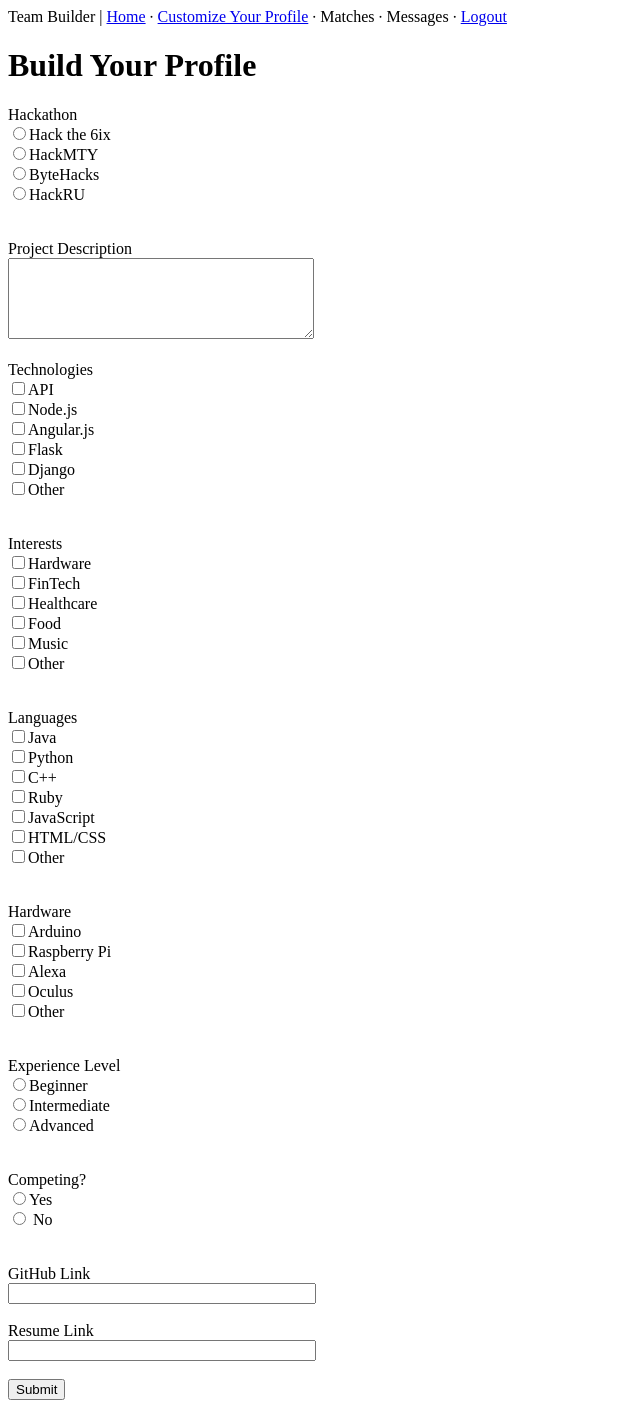
After one commit to amulya/teambuilder, a Flask app: page /preferences in a window 1280 px wide. The commit adds this page. Shown: the whole page, without its empty margins (0-640 px from the left). Run offline with Flask 2, Linux system fonts and the light colour scheme; the visitor is signed in with stand-in values (Sample User, id 1); parts of the project's set-up code (start-up, migrations or seed data) failed here and were passed over; some libraries are stand-ins or nearby versions.

Commit message:
added profile page + updated routing

```diff
--- a/app.py
+++ b/app.py
@@ -15,13 +15,13 @@ app.config['MYSQL_PASSWORD'] = db['mysql_password']
 app.config['MYSQL_DB'] = db['mysql_db']
 
 mysql = MySQL(app)
+profilePage = [[]]
 
 @app.route('/', methods = ["GET"])
 def index():
 	if 'username' in session:
 		username_session = escape(session['username']).capitalize()
 		return render_template('index.html', username=username_session)
-		#return redirect(url_for('profile'))
 	return render_template('index.html')
 
 @app.route('/login', methods = ["GET", "POST"])
@@ -96,10 +96,11 @@ def logout():
 	session.pop('username', None)
 	return redirect(url_for('index'))
 
-@app.route('/profile', methods = ["GET","POST"])
-def profile():
+@app.route('/preferences', methods = ["GET","POST"])
+def prefs():
 	isError = False
 	error = []
+	profilePage = [[]]
 	#tech=None
 	if 'username' not in session:
 		return render_template('index.html')
@@ -122,6 +123,17 @@ def profile():
 		languages = request.form.getlist('languages[]')
 		ints = request.form.getlist('interests[]')
 		hardware = request.form.getlist('hardware[]')
+
+		profilePage[0] = [hackathon_form]
+		profilePage[1] = [projIdea_form]
+		profilePage[2] = tech
+		profilePage[3] = interests
+		profilePage[4] = languages
+		profilePage[5] = hardware
+		profilePage[6] = [exper]
+		profilePage[7] = [compLevel_form]
+		profilePage[8] = [gitLink_form]
+		profilePage[9] = [resume_form]
 
 		cur = mysql.connection.cursor()
 		cur.execute("SELECT userID FROM user WHERE username=%s", [username])
@@ -218,11 +230,17 @@ def profile():
 
 		# if error(s), render template early
 		if isError:
-			render_template('profile.html', error = error)
+			render_template('prefs.html', error = error)
 
 		flash('Thanks for filling out your profile! Click here to find your matches.')
-		return redirect(url_for('index', username=username_session))
-	return render_template('profile.html', username=username_session)
+		return render_template('profile.html', username=username_session, profilePage=profilePage)
+	return render_template('prefs.html', username=username_session)
+
+@app.route('/profile')
+def profile():
+	if len(profilePage) > 0:
+		render_template(url_for('profile', profilePage=profilePage))
+	render_template(url_for('profile'))
 
 app.secret_key = 'MVB79L'
 
--- a/templates/base.html
+++ b/templates/base.html
@@ -10,9 +10,12 @@
 		<div>Team Builder |
 			<a href="{{ url_for('index') }}">Home</a> ∙
 			{% if username %}
-			<a href="{{ url_for('profile') }}">Profile</a> ∙
+			<a href="{{ url_for('prefs') }}">Customize Your Profile</a> ∙
 			Matches ∙
 			Messages ∙
+			{% if profilePage %}
+			<a href="{{ url_for('profile') }}">Your Profile</a> ∙
+			{% endif %}
 			<a href="{{ url_for('logout') }}">Logout</a>
 			{% else %}
 			<a href="{{ url_for('login') }}">Login</a> ∙
--- /dev/null
+++ b/templates/prefs.html
@@ -0,0 +1,96 @@
+<!DOCTYPE html>
+<html>
+<head>
+	<title>Customize Your Preferences</title>
+
+</head>
+<body>
+
+{% extends "base.html" %}
+
+{% block content %}
+
+<h1>Build Your Profile</h1>
+
+{% for error in error%}
+	<p style="color:red">{{ error }}</p>
+{% endfor %}
+
+<form action="" method="POST">
+	Hackathon<br>
+	<input type="radio" name="hackathon" value="ht6">Hack the 6ix<br>
+	<input type="radio" name="hackathon" value="hackmty">HackMTY<br>
+	<input type="radio" name="hackathon" value="bytehacks">ByteHacks<br>
+	<input type="radio" name="hackathon" value="hackru">HackRU<br>
+	<br><br>
+
+	Project Description <br>
+	<textarea type="text" name="projIdea" style="width: 300px;height: 75px" id="textbox" ></textarea>
+	<br><br>
+
+	Technologies<br> <!-- Checklist -->
+	<input type="checkbox" name="tech[]" value="api">API<br>
+	<input type="checkbox" name="tech[]" value="node">Node.js<br>
+	<input type="checkbox" name="tech[]" value="angular">Angular.js<br>
+	<input type="checkbox" name="tech[]" value="flask">Flask<br>
+	<input type="checkbox" name="tech[]" value="django">Django<br>
+	<input type="checkbox" name="tech[]" value="other">Other<br>
+	<br><br>
+
+	Interests <br> <!-- Checklist -->
+	<input type="checkbox" name="interests[]" value="hardware">Hardware<br>
+	<input type="checkbox" name="interests[]" value="fintech">FinTech<br>
+	<input type="checkbox" name="interests[]" value="healthcare">Healthcare<br>
+	<input type="checkbox" name="interests[]" value="food">Food<br>
+	<input type="checkbox" name="interests[]" value="music">Music<br>
+	<input type="checkbox" name="interests[]" value="other">Other<br>
+	<br><br>
+
+
+	Languages <br> <!-- Checklist -->
+	<input type="checkbox" name="languages[]" value="java">Java<br>
+	<input type="checkbox" name="languages[]" value="python">Python<br>
+	<input type="checkbox" name="languages[]" value="c++">C++<br>
+	<input type="checkbox" name="languages[]" value="ruby">Ruby<br>
+	<input type="checkbox" name="languages[]" value="javascript">JavaScript<br>
+	<input type="checkbox" name="languages[]" value="html/css">HTML/CSS<br>
+	<input type="checkbox" name="languages[]" value="other">Other<br>
+	<br><br>
+
+	Hardware <br> <!-- Checklist -->
+	<input type="checkbox" name="hardware[]" value="arduino">Arduino<br>
+	<input type="checkbox" name="hardware[]" value="raspberry pi">Raspberry Pi<br>
+	<input type="checkbox" name="hardware[]" value="alexa">Alexa<br>
+	<input type="checkbox" name="hardware[]" value="oculus">Oculus<br>
+	<input type="checkbox" name="hardware[]" value="other">Other<br>
+	<br><br>
+
+	Experience Level <br> <!-- Radio -->
+	<input type="radio" name="exper" value="b">Beginner<br>
+	<input type="radio" name="exper" value="i">Intermediate<br>
+	<input type="radio" name="exper" value="a">Advanced<br>
+	<br><br>
+
+	Competing? <br> <!-- Radio -->
+	<input type="radio" name="comp" value="yes">Yes<br>
+	<input type="radio" name="comp" value="no"> No<br>
+	<br><br>
+
+	GitHub Link <br> <!-- Text -->
+	<input type="text" name="gitLink" style="width: 300px"/>
+	<br><br>
+
+	Resume Link <br> <!-- Text -->
+	<input type="text" name="resume" style="width: 300px"/>
+
+	<br><br>
+	<input type="submit">
+	<br><br>
+</form>
+
+
+
+
+{% endblock %}
+</body>
+</html>
```
Also changed, not shown: templates/profile.html (+49 -67 lines).
